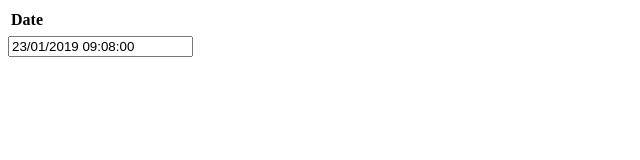
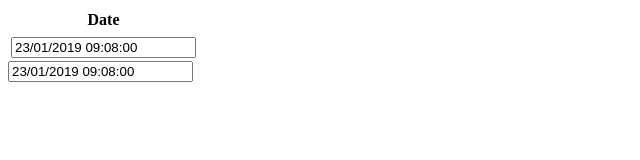
Before and after one commit to ValerianUrbanski/datepicker, a plain HTML site: page index.html in a window 1280 px wide. Shown: the whole page, without its empty margins (0-640 px from the left). Drawn offline with Linux system fonts and the light colour scheme.

Commit message:
datepicker

```diff
--- a/datepicker.js
+++ b/datepicker.js
@@ -125,6 +125,8 @@ document.addEventListener('DOMContentLoaded', function () {
             let visible = false;
             let input;
             let root = this.shadowRoot;
+            let shadow = this;
+            let realInput;
 
             function selectDate(datePicker) {
                 let dateStr = input.getAttribute('value');
@@ -308,6 +310,9 @@ document.addEventListener('DOMContentLoaded', function () {
             }
             function initDatePicker() {
                 let datePicker = document.createElement("div");
+                realInput = document.createElement('input');
+                realInput.type="text";
+                shadow.appendChild(realInput);
                 input = document.createElement('input');
                 input.setAttribute('type', 'text');
                 input.setAttribute('placeholder', 'choisir une date');
@@ -328,9 +333,8 @@ document.addEventListener('DOMContentLoaded', function () {
                     th.innerHTML = shtDay;
                     thead.appendChild(th);
                 });
+                let date = new Date();
                 tbody = document.createElement('tbody');
-                let date = new Date();
-                makeDate(date.getFullYear(), date.getMonth(), date.getDate(), date.getHours(), date.getMinutes());
                 table.appendChild(thead);
                 table.appendChild(tbody);
                 datePicker.appendChild(header);
@@ -379,14 +383,16 @@ document.addEventListener('DOMContentLoaded', function () {
             }
             initDatePicker();
             if (this.hasAttribute('name')) {
-                input.setAttribute('name', this.getAttribute('name'));
+                realInput.setAttribute('name', this.getAttribute('name'));
             }
             else {
                 throw "Parameter name required";
             }
             input.addEventListener('change', function () {
-                this.setAttribute('value', input.getAttribute('value'));
+                realInput.setAttribute('value',input.getAttribute('value'));
             });
+            let date = new Date();
+            makeDate(date.getFullYear(), date.getMonth(), date.getDate(), date.getHours(), date.getMinutes());
         }
     }
     datePicker.observedAttributes = ["value"];
--- a/index.html
+++ b/index.html
@@ -19,6 +19,9 @@
                     <tr>
                         <td class="datePicker-clikable"></td>
                     </tr>
+                    <tr>
+                        <td><date-picker name="test"></date-picker></td>
+                    </tr>
                 </tbody>
             </table>
         </div>
```
